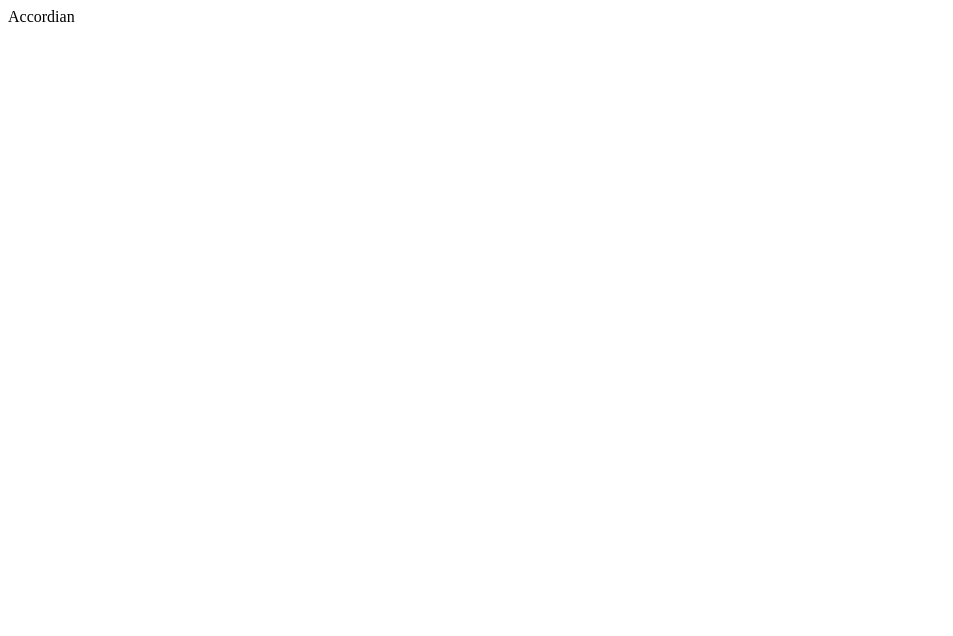
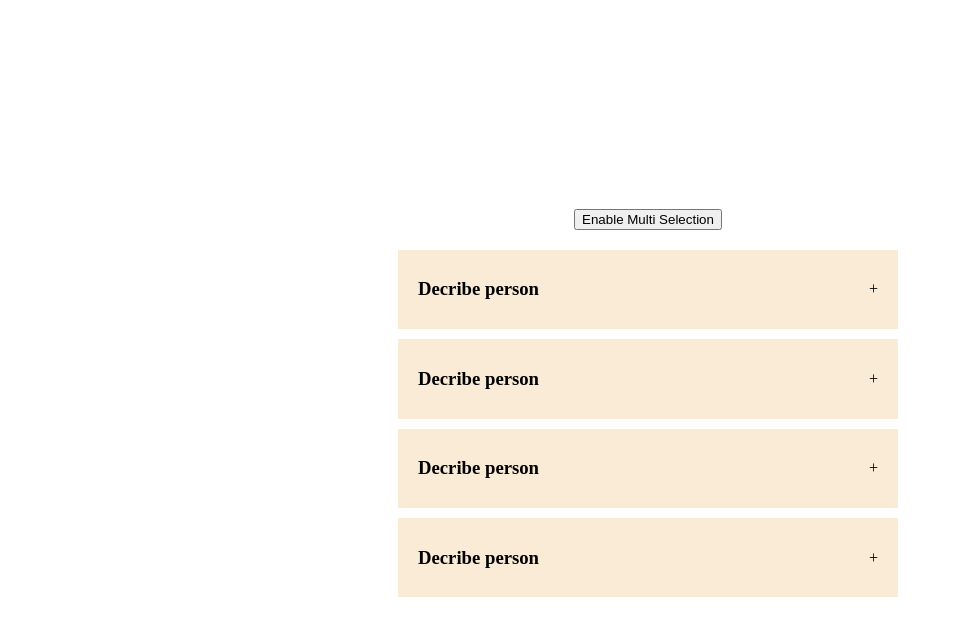
Before and after one commit to hohoanghuydev/BasicProjectTutorial, a React (Vite) app: page / in a window 1280 px wide. Shown: the top 636 px of the page, without its empty margins (0-953 px from the left). Built offline with nearby package versions, Linux system fonts and the light colour scheme.

Commit message:
completed project accordian

```diff
--- a/src/components/accordian/data.js
+++ b/src/components/accordian/data.js
@@ -0,0 +1,24 @@
+const data = [
+    {
+        id: '1',
+        question: "Decribe person",
+        answer: "Appearance, characters, common activities, relationships"
+    },
+    {
+        id: '2',
+        question: "Decribe person",
+        answer: "Appearance, characters, common activities, relationships"
+    },
+    {
+        id: '3',
+        question: "Decribe person",
+        answer: "Appearance, characters, common activities, relationships"
+    },
+    {
+        id: '4',
+        question: "Decribe person",
+        answer: "Appearance, characters, common activities, relationships"
+    },
+]
+
+export default data;
--- a/src/components/accordian/index.jsx
+++ b/src/components/accordian/index.jsx
@@ -1,9 +1,54 @@
-import React from 'react'
+import React, { useState } from 'react'
+import data from './data'
+import './styles.css'
 
 const Accordian = () => {
+    const [selected, setSelected] = useState(null)
+    const [enableMultiSelection, setEnableMultiSelection] = useState(false)
+    const [multiple, setMultiple] = useState([])
+
+    const handleSingleClick = (currentId) => {
+        setSelected(currentId === selected ? null : currentId)
+    }
+
+    const handleMultiSelection = (currentId) => {
+        let cpySelection = [...multiple]
+
+        let itemExist = multiple.indexOf(currentId)
+
+        if (itemExist === -1)
+            cpySelection.push(currentId)
+        else
+            cpySelection.splice(itemExist, 1)
+
+        setMultiple(cpySelection)
+    }
+
     return (
-        <div>
-            Accordian
+        <div className="wrapper">
+            <button onClick={() => setEnableMultiSelection(!enableMultiSelection)}>{!enableMultiSelection ? "Enable" : "Disable"} Multi Selection</button>
+
+            <div className='accordian'>
+                {
+                    data && data.length > 0 ?
+                        data.map((dataItem, dataIndex) => {
+                            return <div onClick={
+                                enableMultiSelection ?
+                                    () => handleMultiSelection(dataItem.id)
+                                    : () => handleSingleClick(dataItem.id)} className='item' key={dataIndex}>
+                                <div className="title">
+                                    <h3>{dataItem.question}</h3>
+                                    <span>+</span>
+                                </div>
+                                {
+                                    enableMultiSelection ?
+                                        multiple.indexOf(dataItem.id) !== -1 && <div className="content">{dataItem.answer}</div>
+                                        : selected === dataItem.id && <div className="content">{dataItem.answer}</div>
+                                }
+                            </div>
+                        }) : <div>No data found</div>
+                }
+            </div>
         </div>
     )
 }
--- a/src/components/accordian/styles.css
+++ b/src/components/accordian/styles.css
@@ -0,0 +1,31 @@
+.wrapper {
+    width: 100vw;
+    height: 100vh;
+    display: flex;
+    justify-content: center;
+    align-items: center;
+    flex-direction: column;
+    gap: 20px;
+}
+
+.accordian {
+    width: 500px;
+}
+
+.item {
+    background-color: antiquewhite;
+    margin-bottom: 10px;
+    padding: 10px 20px;
+    cursor: pointer;
+}
+
+.title {
+    color: black;
+    display: flex;
+    justify-content: space-between;
+    align-items: center;
+}
+
+.content {
+    height: auto;
+}
```
